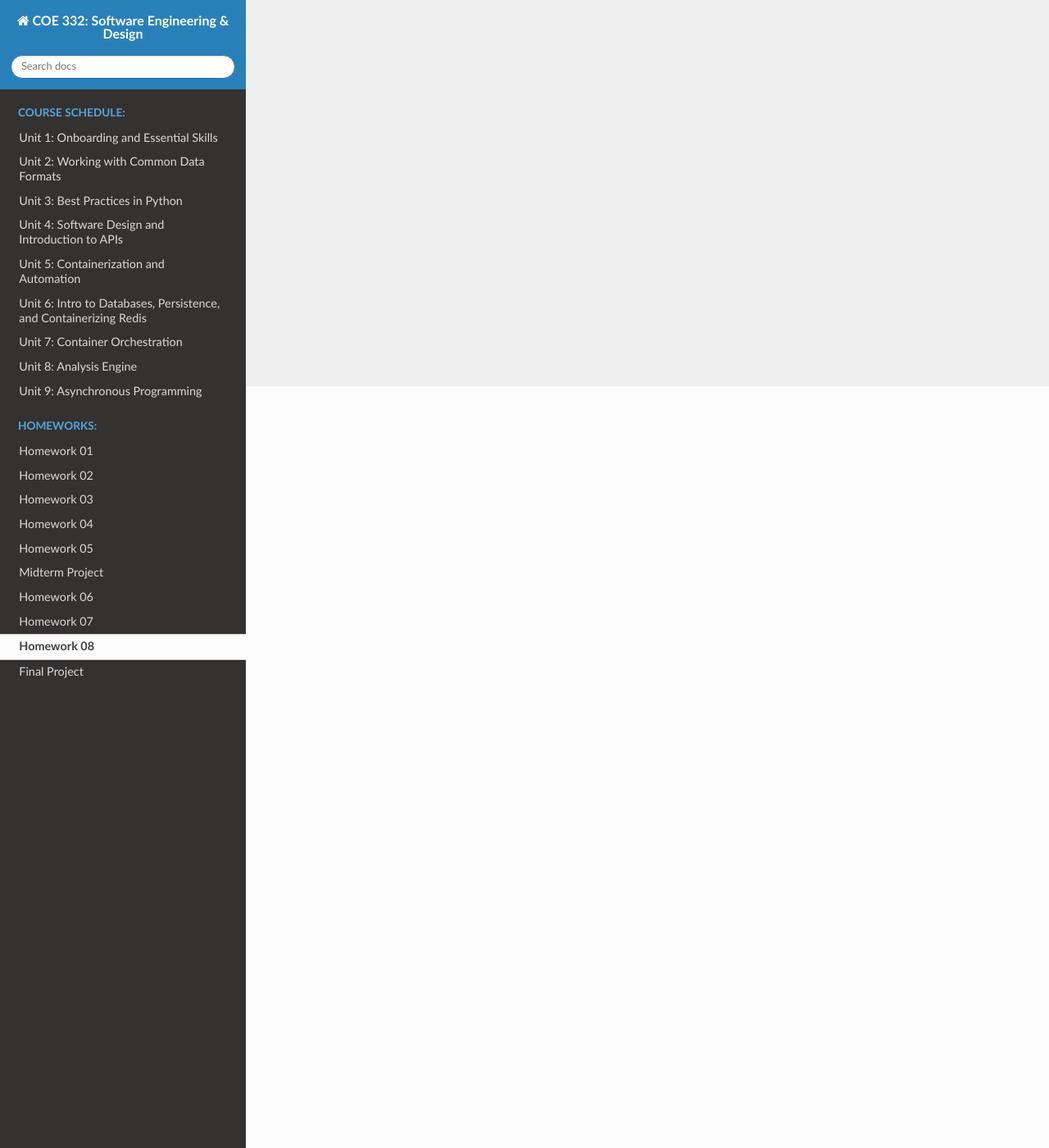
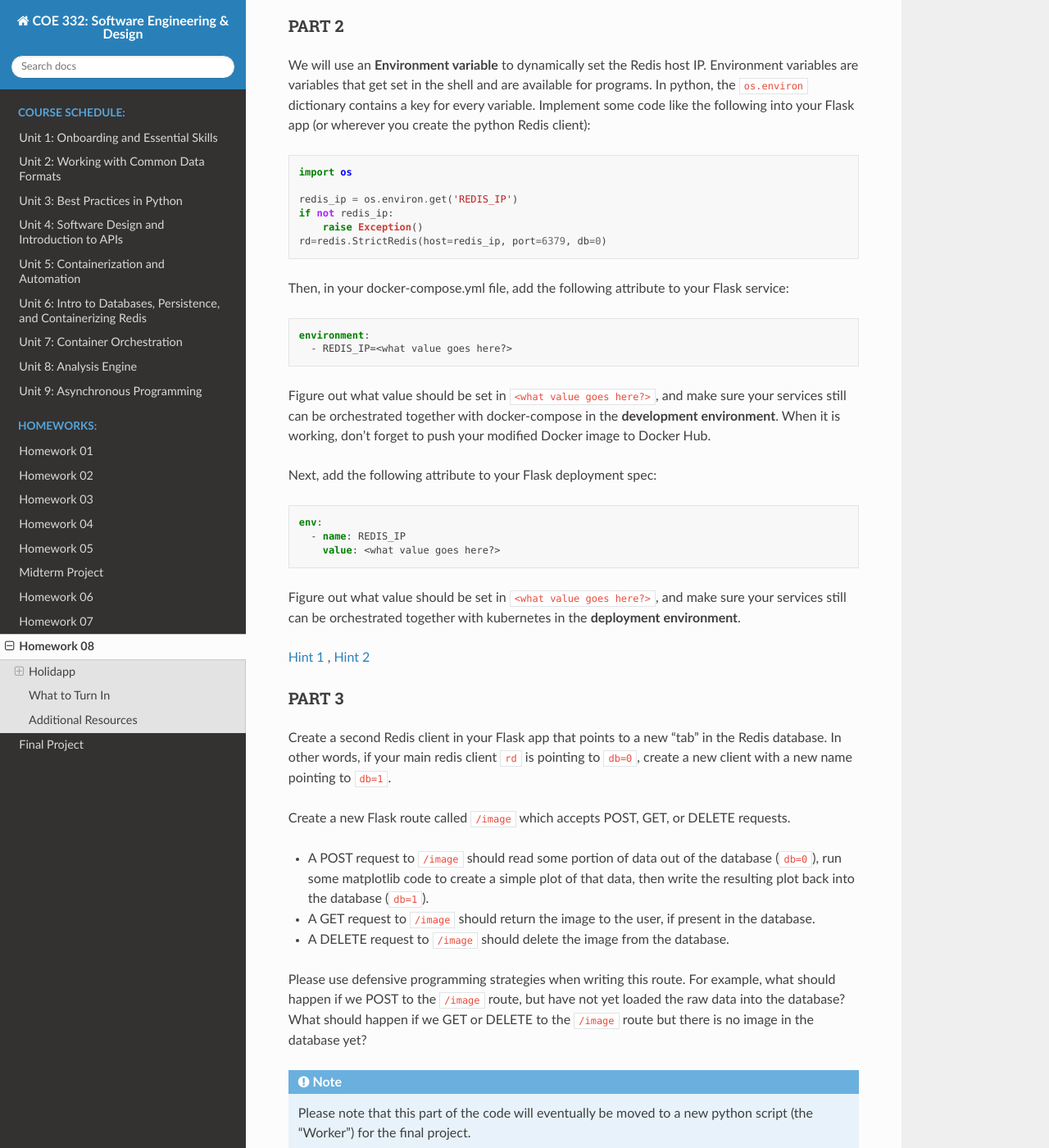
Before and after one commit to TACC/coe-332-sp23, a Sphinx documentation site: the page built from docs/homework/homework08.rst, in a window 1280 px wide and 1400 px high, scrolled down 929 px. Shown: the whole window at 82% size. Built offline with Sphinx 7.4.7 and the Read the Docs theme 2.0.0, drawn with Linux system fonts in a browser that asks for light colours; some of the changed text lies outside the part shown.

Commit message:
adding hw08

```diff
--- a/docs/homework/homework08.rst
+++ b/docs/homework/homework08.rst
@@ -1,4 +1,162 @@
 Homework 08
 ===========
 
-**Due Date: TBD**
+**Due Date: Thursday, Apr 13, by 11:00am CST**
+
+
+Holidapp
+--------
+
+Scenario: Your **app** (Flask API + Redis DB) has been deployed in Kubernetes,
+and now we are going to continue to build out some more features. First,
+we will write some code to dynamically assign the Redis client host IP.
+Second, we will add some functionality to write images to a Redis database
+and read images back out.
+
+
+.. note::
+
+   Please continue to work on the HGNC data set from Homework 06. If you want
+   to do this homework with a different data set, e.g. the data set you
+   want to work on for your final project, just get it approved with the instructors
+   first.
+
+
+
+PART 1
+~~~~~~
+
+Start a new directory for this homework (called ``homework08``). Copy over all the
+assets from ``homework06`` / ``homework07`` into this new directory. You should have:
+
+* A Flask python script
+* A Dockerfile
+* A docker-compose.yml file
+* 5 Kubernetes yml files
+
+At this point we assume you can orchestrate your Flask and Redis services together
+using docker-compose in the **development environment** (Jetstream cluster, ``[user-vm]$``
+). We assume that your latest Docker image for your Flask app has been pushed to
+Docker Hub. And we assume that you can orchestrate your Flask and Redis services together
+in the **deployment environment** (Kubernetes cluster, ``[kube]$``). Please make sure
+this is all working before proceeding with the rest of this homework.
+
+
+PART 2
+~~~~~~
+
+We will use an **Environment variable** to dynamically set the Redis host IP. Environment
+variables are variables that get set in the shell and are available for programs. In
+python, the ``os.environ`` dictionary contains a key for every variable.
+Implement some code like the following into your Flask app (or wherever you create the python
+Redis client):
+
+.. code-block:: python
+
+   import os
+
+   redis_ip = os.environ.get('REDIS_IP')
+   if not redis_ip:
+       raise Exception()
+   rd=redis.StrictRedis(host=redis_ip, port=6379, db=0)
+
+Then, in your docker-compose.yml file, add the following attribute to your Flask
+service:
+
+.. code-block:: yaml
+
+   environment:
+     - REDIS_IP=<what value goes here?>
+
+Figure out what value should be set in ``<what value goes here?>``, and make sure your
+services still can be orchestrated together with docker-compose in the **development environment**.
+When it is working, don't forget to push your modified Docker image to Docker Hub.
+
+Next, add the following attribute to your Flask deployment spec:
+
+.. code-block:: yaml
+
+   env:
+     - name: REDIS_IP
+       value: <what value goes here?>
+
+Figure out what value should be set in ``<what value goes here?>``, and make sure your
+services still can be orchestrated together with kubernetes in the **deployment environment**.
+
+
+`Hint 1 <https://docs.docker.com/compose/environment-variables/set-environment-variables/>`_ ,
+`Hint 2 <https://kubernetes.io/docs/tasks/inject-data-application/define-environment-variable-container/>`_
+
+
+PART 3
+~~~~~~
+
+Create a second Redis client in your Flask app that points to a new "tab" in the Redis
+database. In other words, if your main redis client ``rd`` is pointing to ``db=0``, create
+a new client with a new name pointing to ``db=1``.
+
+Create a new Flask route called ``/image`` which accepts POST, GET, or DELETE requests.
+
+* A POST request to ``/image`` should read some portion of data out of the database (``db=0``),
+  run some matplotlib code to create a simple plot of that data, then write the resulting
+  plot back into the database (``db=1``).
+* A GET request to ``/image`` should return the image to the user, if present in the database.
+* A DELETE request to ``/image`` should delete the image from the database.
+
+Please use defensive programming strategies when writing this route. For example,
+what should happen if we POST to the ``/image`` route, but have not yet loaded the
+raw data into the database? What should happen if we GET or DELETE to the ``/image``
+route but there is no image in the database yet?
+
+.. note::
+
+   Please note that this part of the code will eventually be moved to a new
+   python script (the "Worker") for the final project.
+
+
+PART 4
+~~~~~~
+
+All of the README instructions from Homework 06 and Homework 07 apply to Homework 08.
+New instructions should be given to use the ``/image`` route, and new instructions
+should be given on how to account for the environment variables in the docker-compose yaml
+file and in the Flask deployment file. In other words, do the users need to modify
+anything in place of ``<what value goes here?>``, or can you hardcode that in your repo?
+Please focus on the Kubernetes deployment of the app - we are looking for step-by-step instructions
+on how a user could clone your repo and launch your app on a Kubernetes cluster.
+
+
+
+
+What to Turn In
+---------------
+
+A sample Git repository may contain the following new files after completing
+homework 06:
+
+.. code-block:: text
+   :emphasize-lines: 7-13
+
+   my-coe332-hws/
+   ├── homework01/
+   │   └── ...
+   ├── ...
+   ├── homework07/
+   │   └── ...
+   ├── homework08/
+   │   ├── Dockerfile
+   │   ├── README.md
+   │   ├── docker-compose.yml
+   │   ├── gene-api.py
+   │   └── kubernetes/          # put kubernetes files in a folder to organize
+   │       └── x.yml
+   └── README.md
+
+
+
+Additional Resources
+--------------------
+
+* `Environment Variables in Docker-compose <https://docs.docker.com/compose/environment-variables/set-environment-variables/>`_
+* `Environment Variables in Kubernetes <https://kubernetes.io/docs/tasks/inject-data-application/define-environment-variable-container/>`_
+* Please find us in the class Slack channel if you have any questions!
```
